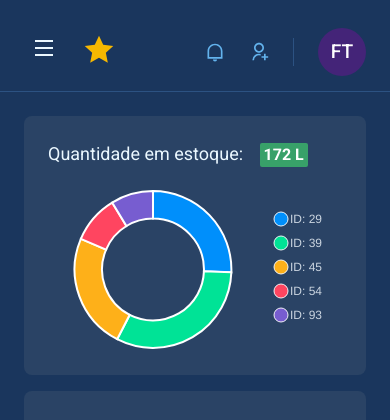
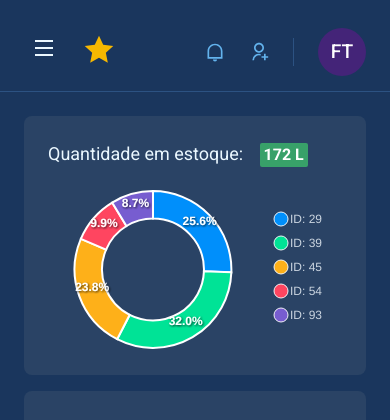
Before and after one commit to mgouvea/stock-vegetal, a Next.js app: page /dashboard in a window 390 px wide. Shown: the top 420 px of the page. Built offline with nearby package versions, Linux system fonts and the light colour scheme.

Commit message:
Add dataLabels mobile

```diff
--- a/src/pages/dashboard.tsx
+++ b/src/pages/dashboard.tsx
@@ -1,4 +1,12 @@
-import { Badge, Box, Flex, SimpleGrid, Text, theme } from '@chakra-ui/react';
+import {
+  Badge,
+  Box,
+  Flex,
+  SimpleGrid,
+  Text,
+  theme,
+  useBreakpointValue,
+} from '@chakra-ui/react';
 import dynamic from 'next/dynamic';
 import { ApexOptions } from 'apexcharts';
 import { Header } from '../components/Header';
@@ -23,6 +31,22 @@ const optionsPie: ApexOptions = {
   },
   dataLabels: {
     enabled: false,
+  },
+  labels: ['ID: 29', 'ID: 39', 'ID: 45', 'ID: 54', 'ID: 93'],
+};
+const optionsPieMobile: ApexOptions = {
+  chart: {
+    type: 'donut',
+    toolbar: {
+      show: false,
+    },
+    zoom: {
+      enabled: false,
+    },
+    foreColor: theme.colors.gray[300],
+  },
+  dataLabels: {
+    enabled: true,
   },
   labels: ['ID: 29', 'ID: 39', 'ID: 45', 'ID: 54', 'ID: 93'],
 };
@@ -83,6 +107,10 @@ const series = [
 ];
 
 export default function Dashboard() {
+  const isWideVersion = useBreakpointValue({
+    base: false,
+    lg: true,
+  });
   return (
     <Flex direction="column" h="100vh">
       <Header />
@@ -108,12 +136,21 @@ export default function Dashboard() {
                 {total} L{' '}
               </Badge>
             </Text>
+            {isWideVersion ? (
               <Chart
                 options={optionsPie}
                 series={seriesPie}
                 type="donut"
                 height={173}
               />
+            ) : (
+              <Chart
+                options={optionsPieMobile}
+                series={seriesPie}
+                type="donut"
+                height={173}
+              />
+            )}
           </Box>
 
           <Box p={['6', '8']} bg="blue.800" borderRadius={8} pb="4">
```
Lines whose indentation alone changed are shown as unchanged.
